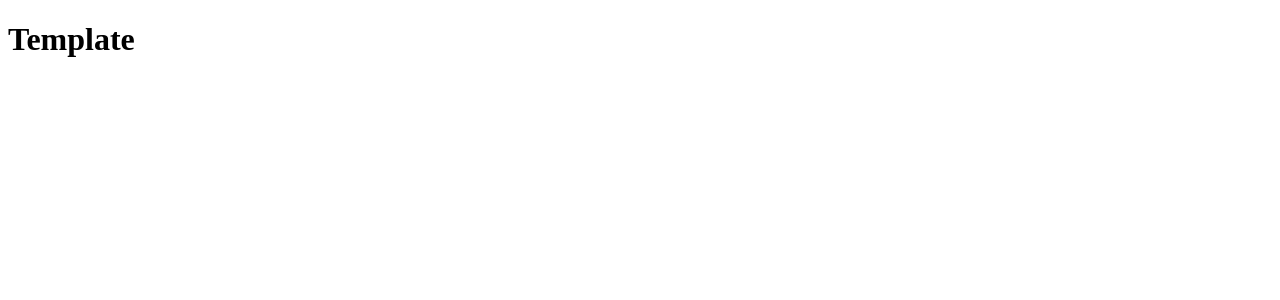
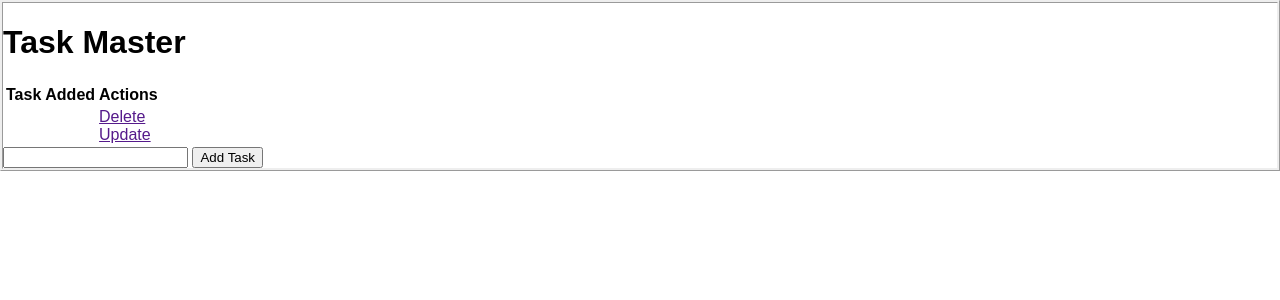
Before and after one commit to irvinglopezcuriel/BrainLearningTechnology, a Flask app: page / in a window 1280 px wide. Before the commit the part shown is almost empty. Shown: the top 300 px of the page. Run offline with Flask 3, Linux system fonts and the light colour scheme.

Commit message:
edited homepage and added interactive buttons

```diff
--- a/flaskLearn/app.py
+++ b/flaskLearn/app.py
@@ -1,10 +1,28 @@
-from flask import Flask, render_template
+from flask import Flask, render_template, request
+from flask_sqlalchemy import SQLAlchemy
+from datetime import datetime
 
 app = Flask(__name__)
+# database config & init
+app.config['SQLALCHEMY_DATABASE_URI'] = 'sqlite:///test.db'
+db = SQLAlchemy(app)
 
-@app.route('/')
+class Todo(db.Model):
+	id = db.Column(db.Integer, primary_key=True)
+	content = db.Column(db.String(200), nullable=False)
+	date_created = db.Column(db.DateTime, default=datetime.utcnow)
+
+	# return task and id every time it is created
+	def __repr__(self):
+		return '<Task %r>' % self.id
+
+# on the "homepage", do:
+@app.route('/', methods=['POST', 'GET'])
 def index():
-	return render_template("index.html")
+	if request.method == 'POST':
+		return 'hello'
+	else:
+		return render_template("index.html")
 
 if __name__ == "__main__":
 	app.run(debug = True)
--- a/flaskLearn/static/css/main.css
+++ b/flaskLearn/static/css/main.css
@@ -0,0 +1,5 @@
+body {
+    margin: 0;
+    font-family:sans-serif;
+    border-style: ridge;
+}
--- a/flaskLearn/templates/base.html
+++ b/flaskLearn/templates/base.html
@@ -4,6 +4,7 @@
 	<meta charset="UTF-8">
 	<meta name="viewport" content="width=device-width, initial-scale=1.0">
 	<meta http-equiv="X-UA-Compatible" content="ie=edge">
+	<link rel="stylesheet" href="{{ url_for('static', filename='css/main.css')}}">
 	{% block head %}{% endblock %}
 </head>
 <body>
--- a/flaskLearn/templates/index.html
+++ b/flaskLearn/templates/index.html
@@ -1,9 +1,35 @@
 {% extends 'base.html' %}
 
 {% block head %}
+<title>Task Master</title>
 {% endblock %}
 
 {% block body %}
+<div class="content">
+	<h1>Task Master</h1>
 
-<h1>Template</h1>
+	<table>
+		<!-- Rows -->
+		<tr>
+			<!-- Columns -->
+			<th>Task</th>
+			<th>Added</th>
+			<th>Actions</th>
+		</tr>
+		<tr>
+			<td></td>
+			<td></td>
+			<td>
+				<a href="">Delete</a>
+				<br>
+				<a href="">Update</a>
+			</td>
+		</tr>
+	</table>
+
+	<form action="/" method="POST">
+		<input type="text" name="content" id="content">
+		<input type="submit" value="Add Task">
+	</form>
+</div>
 {% endblock %}
```
Also changed, not shown: flaskLearn/instance/test.db (added).
